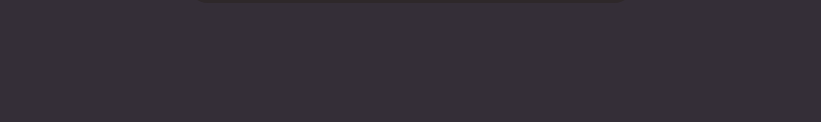
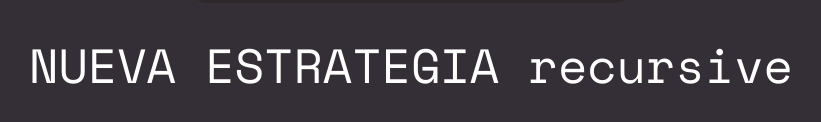
Before and after one commit to sixtoguerra1982/taller_ejemplo, a plain HTML site: page index.html in a window 1280 px wide. Shown: the part 578-700 px from the top of the page, without its empty margins (229-1050 px from the left). Drawn offline with nearby package versions, Linux system fonts and the light colour scheme.

Commit message:
prueba 2

```diff
--- a/index.html
+++ b/index.html
@@ -18,5 +18,6 @@
       <a href="https://github.com/" target="_blank">Click aquí para ir a GitHub!</a>
     </button>
   </div>
+  <h1>NUEVA ESTRATEGIA recursive </h1>
 </body>
 </html>
```
